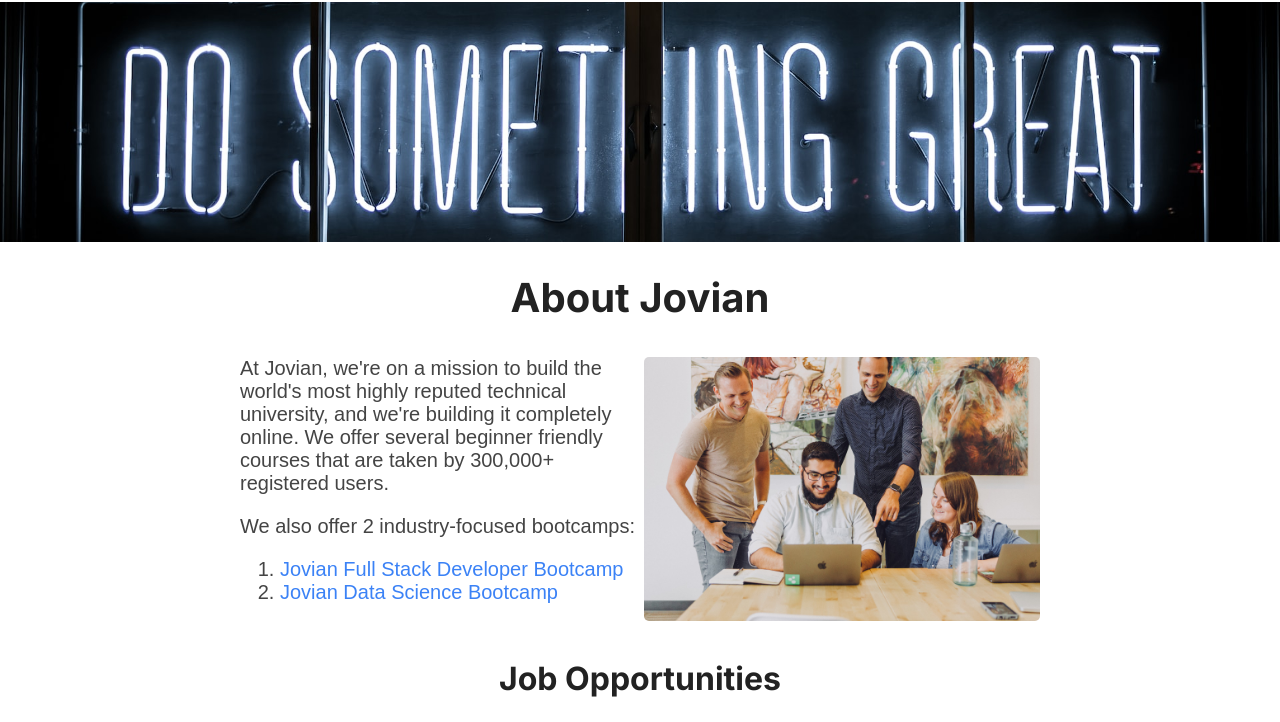
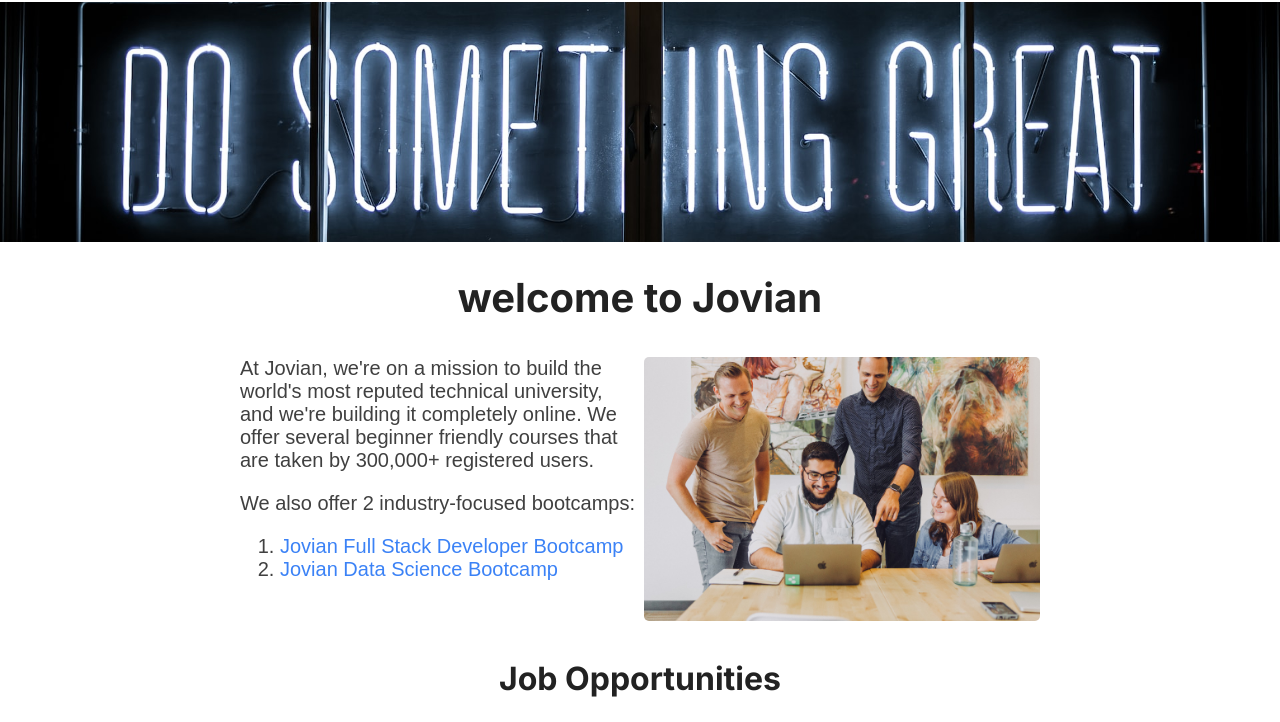
Before and after one commit to sonusinghhh/carrer-responsive-site, a plain HTML site: page src/index.html in a window 1280 px wide. Shown: the part 48-770 px from the top of the page. Drawn offline with Linux system fonts and the light colour scheme.

Commit message:
updated index and styles

```diff
--- a/src/index.html
+++ b/src/index.html
@@ -18,14 +18,14 @@
     </div>
     <img id="banner" src="banner.jpg" alt="Banner" height="240">
     <h1>
-        About Jovian
+        welcome to Jovian
     </h1>
 
     <div id="about">
         <div id="description">
             <p style="margin-top: 0;">
                 At Jovian, we're on a mission to build
-                the world's most highly reputed technical
+                the world's most reputed technical
                 university, and we're building it completely
                 online. We offer several beginner friendly
                 courses that are taken by 300,000+ registered
--- a/src/styles.css
+++ b/src/styles.css
@@ -7,7 +7,7 @@
   padding: 0;
   font-family: 'robotto' ,sans-serif;
   font-size: 1rem;
-  color: #444444;
+  color: #404040;
 }
 
 h1, h2, h3, h4, h5, h6 {
```
